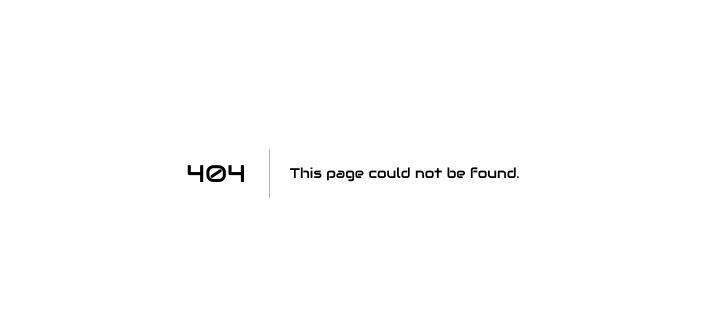
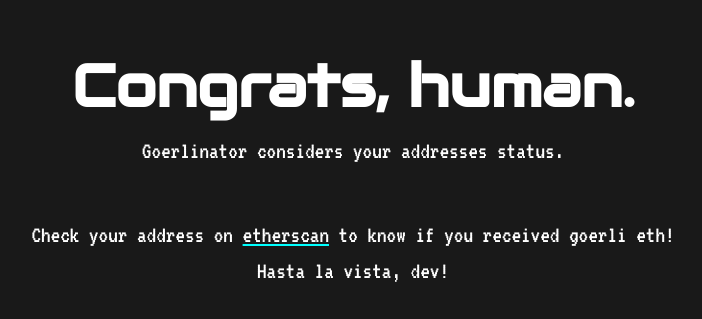
Before and after one commit to malteish/goerlinator, a Next.js app in the folder webApp/: page /considered in a window 1280 px wide. Before the commit this address had no page. Shown: the part 227-546 px from the top of the page, without its empty margins (287-989 px from the left). Built offline with nearby package versions, Linux system fonts and the light colour scheme; what @rainbow-me/rainbowkit, wagmi would draw is missing.

Commit message:
change response pages

```diff
--- /dev/null
+++ b/webApp/pages/considered.tsx
@@ -0,0 +1,34 @@
+import styles from "../styles/Home.module.css";
+import React from "react";
+import Link from "next/link";
+import type { NextPage } from "next";
+// import Router, { useRouter } from "next/router";
+
+const Home: NextPage = () => {
+  return (
+    <div className={styles.container}>
+      <main className={styles.main}>
+        <h1 className={styles.title}>Congrats, human.</h1>
+        <br />
+        <div className={styles.description2}>
+          Goerlinator considers your addresses status.
+          <br />
+        </div>
+        <br />
+        <br />
+        <br />
+        <div className={styles.description2}>
+          Check your address on{" "}
+          <Link href="https://goerli.etherscan.io/">
+            <a>etherscan</a>
+          </Link>{" "}
+          to know if you received goerli eth!
+          <br />
+          Hasta la vista, dev!
+        </div>
+      </main>
+    </div>
+  );
+};
+
+export default Home;
```
Also changed, not shown: webApp/components/Form.tsx (+11 -9 lines), webApp/pages/error.tsx (added, +26 -0 lines).
